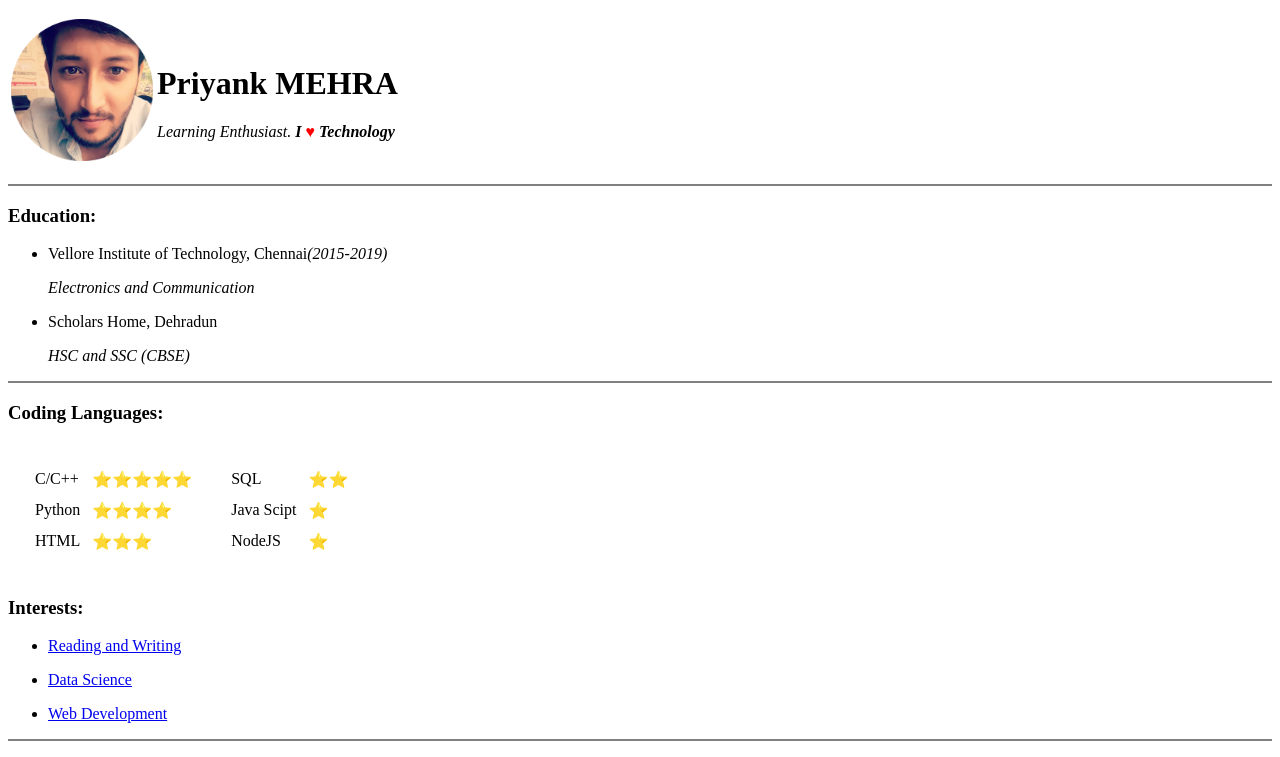
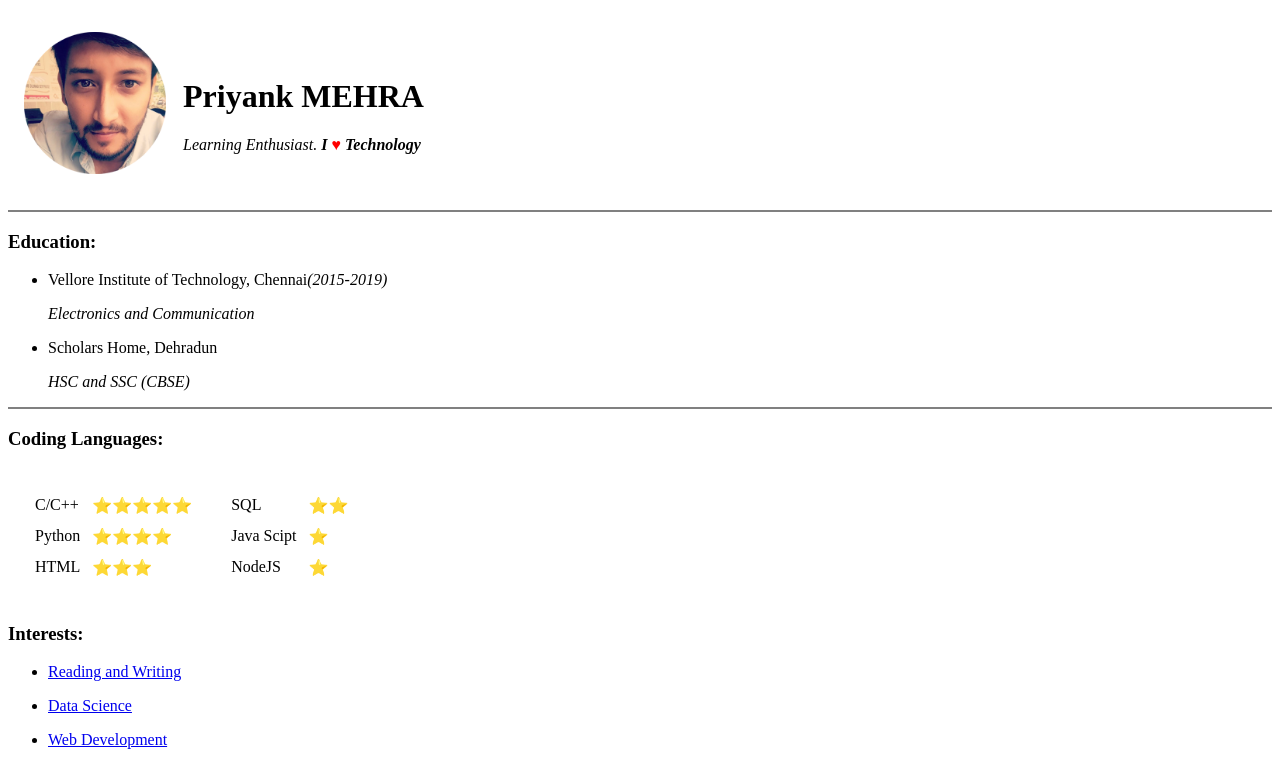
Before and after one commit to mehrapriyank/cv, a plain HTML site: page index.html in a window 1280 px wide. Shown: the top 757 px of the page. Drawn offline with Linux system fonts and the light colour scheme.

Commit message:
Update index.html

```diff
--- a/index.html
+++ b/index.html
@@ -8,7 +8,7 @@
 
 <body>
   <p>
-    <table>
+    <table cellspacing="15">
       <tr>
         <td><img src="images/circle-cropped.png" alt="image" width="142" height="142">
         <td><h1> Priyank MEHRA</h1>
```
